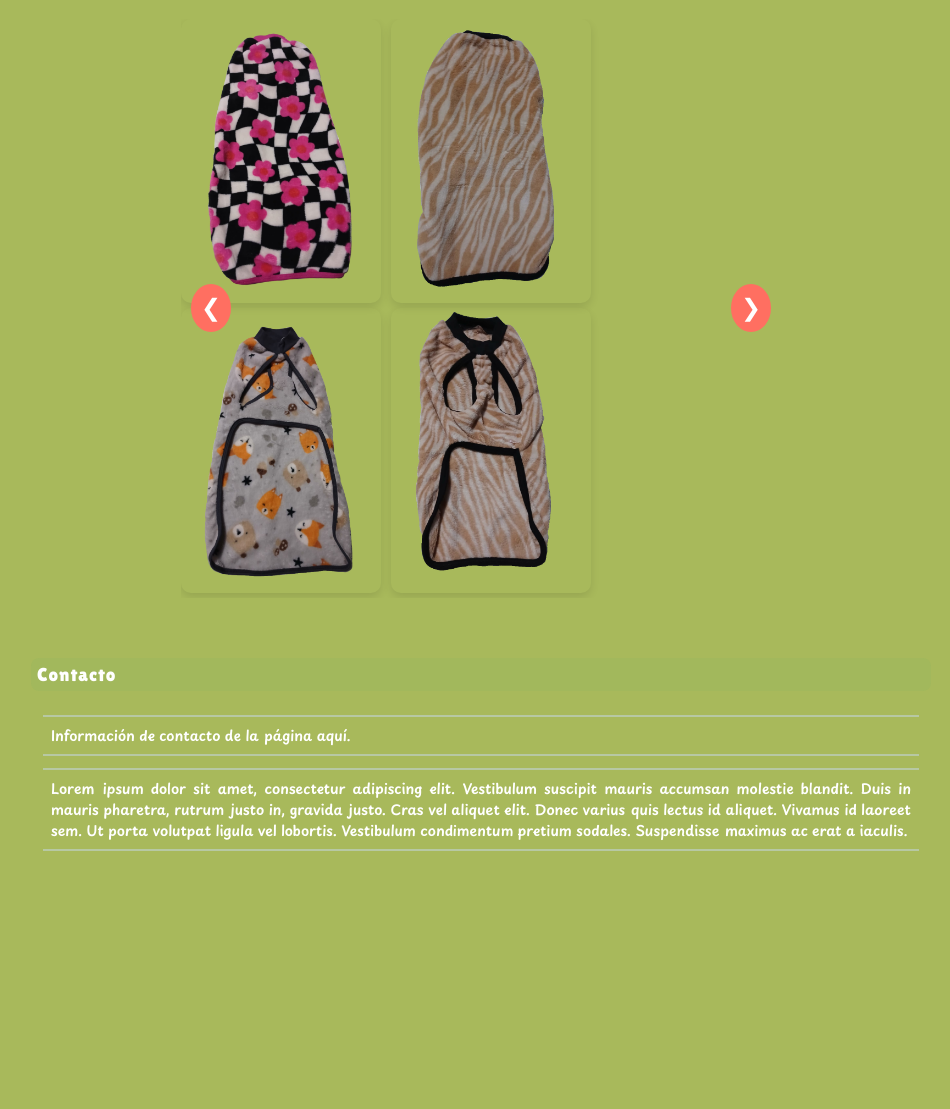
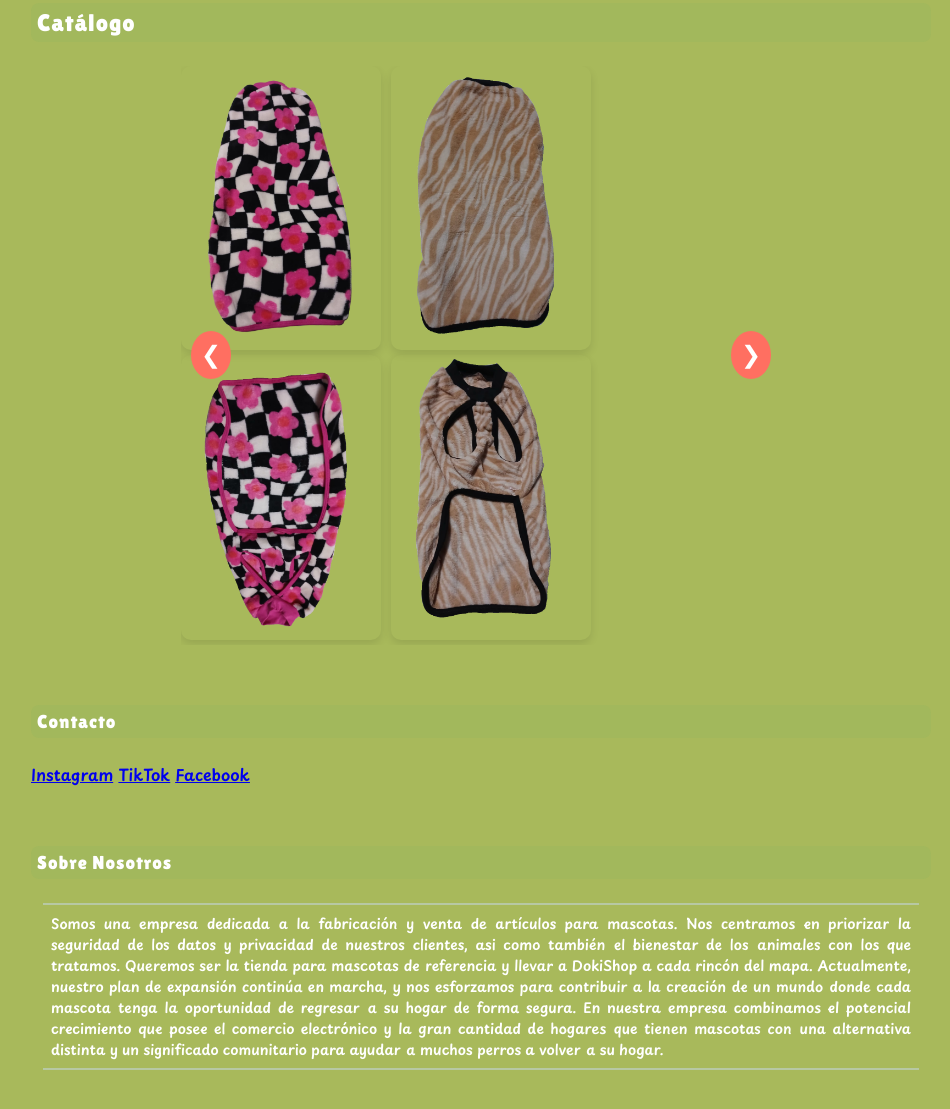
Before and after one commit to Byter-AI/DokiShop, a plain HTML site: page index.html in a window 1280 px wide. Shown: the part 689-1798 px from the top of the page, without its empty margins (159-1109 px from the left). Before the commit the page ends 1580 px from the top, so only its background shows below. Drawn offline with Linux system fonts and the light colour scheme.

Commit message:
Update index.html

```diff
--- a/index.html
+++ b/index.html
@@ -17,7 +17,7 @@
     <nav class="menu">
         <ul class="menu-items" id="menuItems">
             <li><a href="#home">Inicio</a></li>
-            <li><a href="#registro">Registrar Mascota</a></li>
+            <li><a href="#about-us">Sobre Nosotros/a></li>
             <li><a href="#stock">Catálogo</a></li>
             <li><a href="#contacto">Contacto</a></li>
         </ul>
@@ -48,6 +48,9 @@
                 <img src="img/pet_01.png" id="petFormImg1">
 
                 <form id="petForm">
+                    <h1> Podés entregsr la mascota en:</h1>
+                    <p> Local: Calle Córdoba al 235 en el local D</p>
+                    <p>Telefono: 54 387 527 4344</p>
                 </form>
 
                 <img src="img/pet_02.png" id="petFormImg2">
@@ -68,7 +71,7 @@
                                         <img src="img/stock1.png" alt="Producto 1">
                                     </div>
                                     <div class="card-back">
-                                        <img src="img/stock2.png" alt="Producto 1 reverso">
+                                        <img src="img/stock14.png" alt="Producto 1 reverso">
                                     </div>
                                 </div>
                             </div>
@@ -98,10 +101,18 @@
         </div>
         <section id="contacto">
             <h1>Contacto</h1>
-            <p>Información de contacto de la página aquí.</p>
-            <p>Lorem ipsum dolor sit amet, consectetur adipiscing elit. Vestibulum suscipit mauris accumsan molestie blandit. Duis in mauris pharetra, rutrum justo in, gravida justo. Cras vel aliquet elit. Donec varius quis lectus id aliquet. Vivamus id laoreet sem. Ut porta volutpat ligula vel lobortis. Vestibulum condimentum pretium sodales. Suspendisse maximus ac erat a iaculis.</p>
+            <a href="https://www.instagram.com/_dokishop_?igsh=eXY5cTY0cDVtdHVi&utm_source=qr">Instagram</a>
+            <a href="https://www.tiktok.com/@_dokishop_?_t=8qAO0VYeKqU&_r=1">TikTok</a></li>
+            <a href="https://www.facebook.com/profile.php?id=61564397195435&mibextid=LQQJ4d">Facebook</a></li>
         </section>
-
+        <section id="about-us">
+            <h1>Sobre Nosotros</h1>
+            <p>
+                Somos una empresa dedicada a la fabricación y venta de artículos para mascotas. Nos centramos en priorizar la seguridad de los datos y privacidad de nuestros clientes, asi como también el bienestar de los animales con los que tratamos.
+                Queremos ser la tienda para mascotas de referencia y llevar a DokiShop a cada rincón del mapa. Actualmente, nuestro plan de expansión continúa en marcha, y nos esforzamos para contribuir a la creación de un mundo donde cada mascota tenga la oportunidad de regresar a su hogar de forma segura.
+                En nuestra empresa combinamos el potencial crecimiento que posee el comercio electrónico y la gran cantidad de hogares que tienen mascotas con una alternativa distinta y un significado comunitario para ayudar a muchos perros a volver a su hogar.
+            </p>
+        </section>
         <div id="qrcode"></div>
 
     </div>
```
